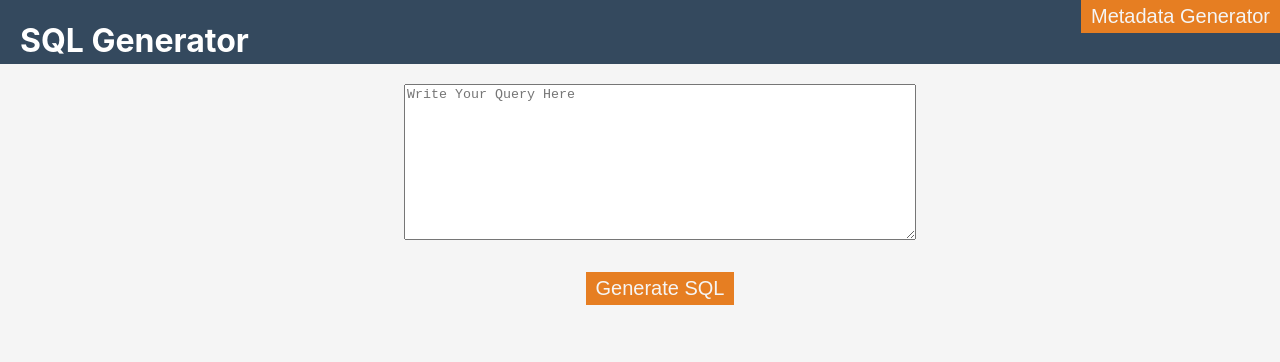
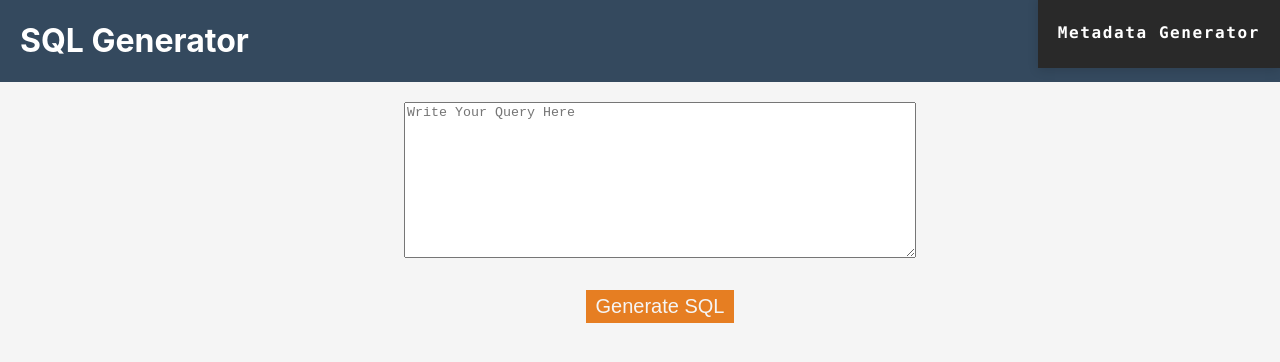
Before and after one commit to Shivamgulia/SQL-Generator, a Next.js app: page /sqlgen in a window 1280 px wide. Shown: the top 362 px of the page. Built offline with nearby package versions, Linux system fonts and the light colour scheme.

Commit message:
redirect button updated and loader for sql generator

```diff
--- /dev/null
+++ b/components/button.jsx
@@ -0,0 +1,14 @@
+import React, { Fragment } from 'react';
+import styles from './button.module.css';
+
+function button(props) {
+  return (
+    <Fragment>
+      <button class={`${styles.btn}`}>
+        <span>{props.children}</span>
+      </button>
+    </Fragment>
+  );
+}
+
+export default button;
--- /dev/null
+++ b/components/button.module.css
@@ -0,0 +1,157 @@
+.btn {
+  --btn-default-bg: rgb(41, 41, 41);
+  --btn-padding: 15px 20px;
+  --btn-hover-bg: rgb(51, 51, 51);
+  --btn-transition: 0.3s;
+  --btn-letter-spacing: 0.1rem;
+  --btn-animation-duration: 1.2s;
+  --btn-shadow-color: rgba(0, 0, 0, 0.137);
+  --btn-shadow: 0 2px 10px 0 var(--btn-shadow-color);
+  --hover-btn-color: #fac921;
+  --default-btn-color: #fff;
+  --font-size: 16px;
+  /* 👆 this field should not be empty */
+  --font-weight: 600;
+  --font-family: Menlo, Roboto Mono, monospace;
+  /* 👆 this field should not be empty */
+  height: 9vh;
+}
+
+/* button settings 👆 */
+
+.btn {
+  box-sizing: border-box;
+  padding: var(--btn-padding);
+  display: flex;
+  align-items: center;
+  justify-content: center;
+  color: var(--default-btn-color);
+  font: var(--font-weight) var(--font-size) var(--font-family);
+  background: var(--btn-default-bg);
+  border: none;
+  cursor: pointer;
+  transition: var(--btn-transition);
+  overflow: hidden;
+  box-shadow: var(--btn-shadow);
+}
+
+.btn span {
+  letter-spacing: var(--btn-letter-spacing);
+  transition: var(--btn-transition);
+  box-sizing: border-box;
+  position: relative;
+  background: inherit;
+}
+
+.btn span::before {
+  box-sizing: border-box;
+  position: absolute;
+  content: '';
+  background: inherit;
+}
+
+.btn:hover,
+.btn:focus {
+  background: var(--btn-hover-bg);
+}
+
+.btn:hover span,
+.btn:focus span {
+  color: var(--hover-btn-color);
+}
+
+.btn:hover span::before,
+.btn:focus span::before {
+  animation: chitchat linear both var(--btn-animation-duration);
+}
+
+@keyframes chitchat {
+  0% {
+    content: '#';
+  }
+
+  5% {
+    content: '.';
+  }
+
+  10% {
+    content: '^{';
+  }
+
+  15% {
+    content: '-!';
+  }
+
+  20% {
+    content: '#$_';
+  }
+
+  25% {
+    content: '№:0';
+  }
+
+  30% {
+    content: '#{+.';}35%{content: '@}-?';
+  }
+
+  40% {
+    content: '?{4@%';
+  }
+
+  45% {
+    content: '=.,^!';
+  }
+
+  50% {
+    content: '?2@%';
+  }
+
+  55% {
+    content: '\;1}]';
+  }
+
+  60% {
+    content: '?{%:%';
+    right: 0;
+  }
+
+  65% {
+    content: '|{f[4';
+    right: 0;
+  }
+
+  70% {
+    content: '{4%0%';
+    right: 0;
+  }
+
+  75% {
+    content: "'1_0<";
+    right: 0;
+  }
+
+  80% {
+    content: '{0%';
+    right: 0;
+  }
+
+  85% {
+    content: "]>'";
+    right: 0;
+  }
+
+  90% {
+    content: '4';
+    right: 0;
+  }
+
+  95% {
+    content: '2';
+    right: 0;
+  }
+
+  100% {
+    content: '';
+    right: 0;
+  }
+}
--- a/pages/sqlgen.jsx
+++ b/pages/sqlgen.jsx
@@ -1,6 +1,9 @@
 import React, { useState } from 'react';
 import Layout from '../components/Layout/layout';
 import Link from 'next/link';
+
+import Loaders from '../components/loaders';
+import Button from '../components/button';
 
 import styles from '../styles/pages/sqlgen.module.css';
 
@@ -11,14 +14,16 @@ function Sqlgen() {
   const [metadata, setMetadata] = useState('');
   const [input, setInput] = useState('');
   const [error, setError] = useState(null);
+  const [loading, setLoading] = useState(false);
 
-  function submitionHandler(event) {
+  async function submitionHandler(event) {
     event.preventDefault();
+    setLoading(true);
     if (input.replace(/\s+/g, '').length > 5) {
       setError(null);
       console.log(input);
 
-      fetch(`/api/gensql`, {
+      await fetch(`/api/gensql`, {
         method: 'POST',
         headers: {
           'Content-Type': 'application/json',
@@ -43,6 +48,19 @@ function Sqlgen() {
     } else {
       setError('Please provide proper Input');
     }
+    setLoading(false);
+  }
+
+  const splitStrings = metadata.split('Description of SQL Query');
+  var beforeDescription = '';
+  var afterDescription = '';
+  if (splitStrings.length === 2) {
+    beforeDescription = splitStrings[0].trim();
+    afterDescription = splitStrings[1].trim();
+  } else {
+    console.log(
+      "The content 'Description of SQL Query' was not found in the input string."
+    );
   }
 
   console.log(metadata);
@@ -52,7 +70,7 @@ function Sqlgen() {
       heading={'SQL Generator'}
       red={
         <Link href='/metagen' className={`${styles.redirect}`}>
-          <button className={`${styles.genbutton}`}>Metadata Generator</button>
+          <Button className={`${styles.genbutton}`}>Metadata Generator</Button>
         </Link>
       }
     >
@@ -74,10 +92,19 @@ function Sqlgen() {
             Generate SQL
           </button>
         </form>
+
+        {loading && (
+          <div style={{ margin: '20px' }}>
+            <Loaders />
+          </div>
+        )}
+
         {metadata && (
           <div className={`${styles.generated}`}>
             <h3>Generated SQL</h3>
-            <h4>{metadata}</h4>
+            {/* <h4>{metadata}</h4> */}
+            <h4>{beforeDescription}</h4>
+            <h4>{'Descreption ' + afterDescription}</h4>
           </div>
         )}
       </div>
--- a/styles/components/Layout/Layout.module.css
+++ b/styles/components/Layout/Layout.module.css
@@ -1,7 +1,7 @@
 .container {
   display: grid;
   grid-template-columns: 100vw;
-  grid-template-rows: 8vh 92vh;
+  grid-template-rows: 8vh auto-fit;
 }
 
 .topbar {
--- a/styles/pages/sqlgen.module.css
+++ b/styles/pages/sqlgen.module.css
@@ -38,4 +38,5 @@
 .redirect {
   display: flex;
   align-items: center;
+  height: 8vh;
 }
```
Also changed, not shown: pages/metagen.jsx (+18 -9 lines), 2 other files (tests, documents, lock files or other folders).
